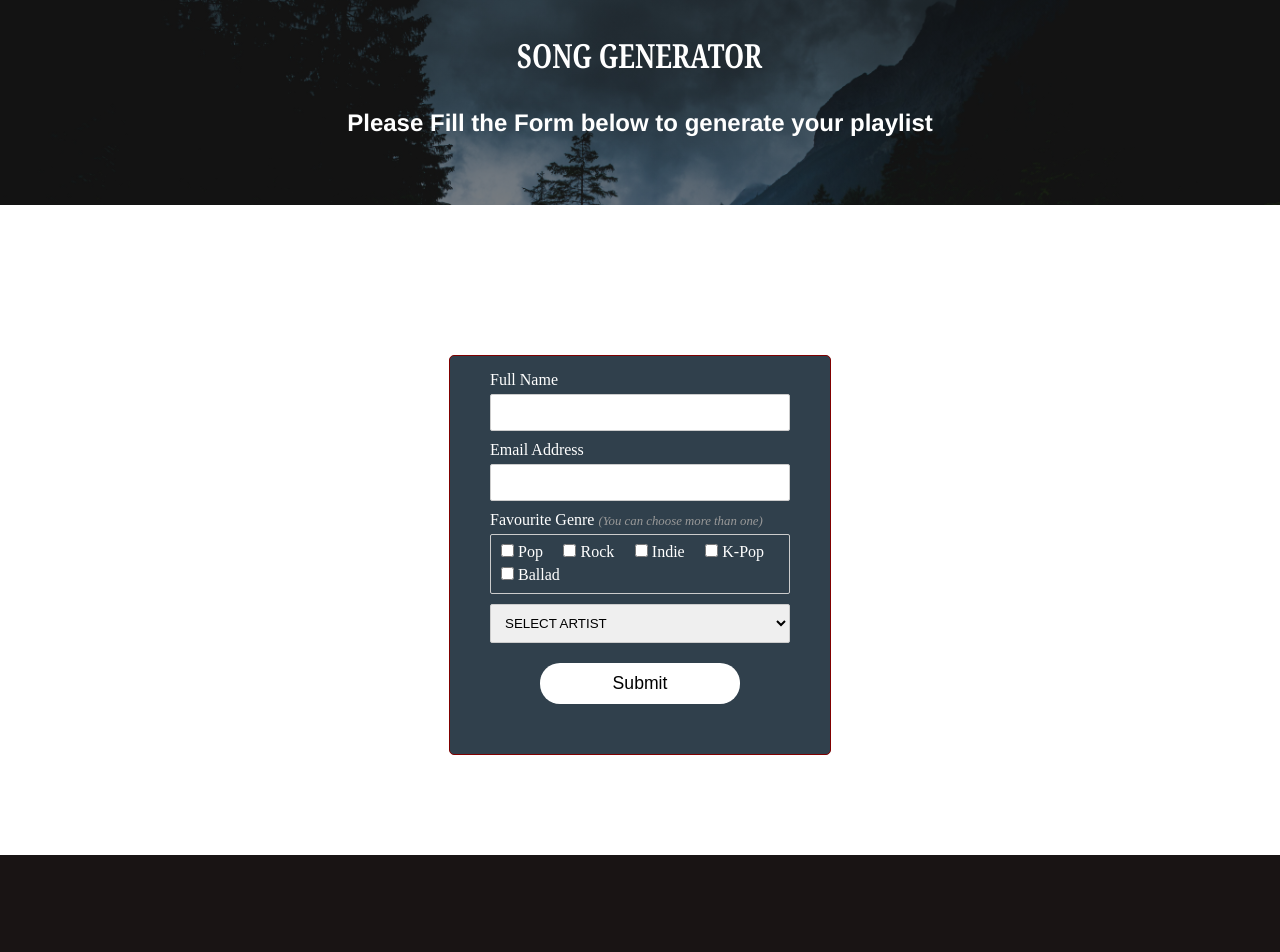
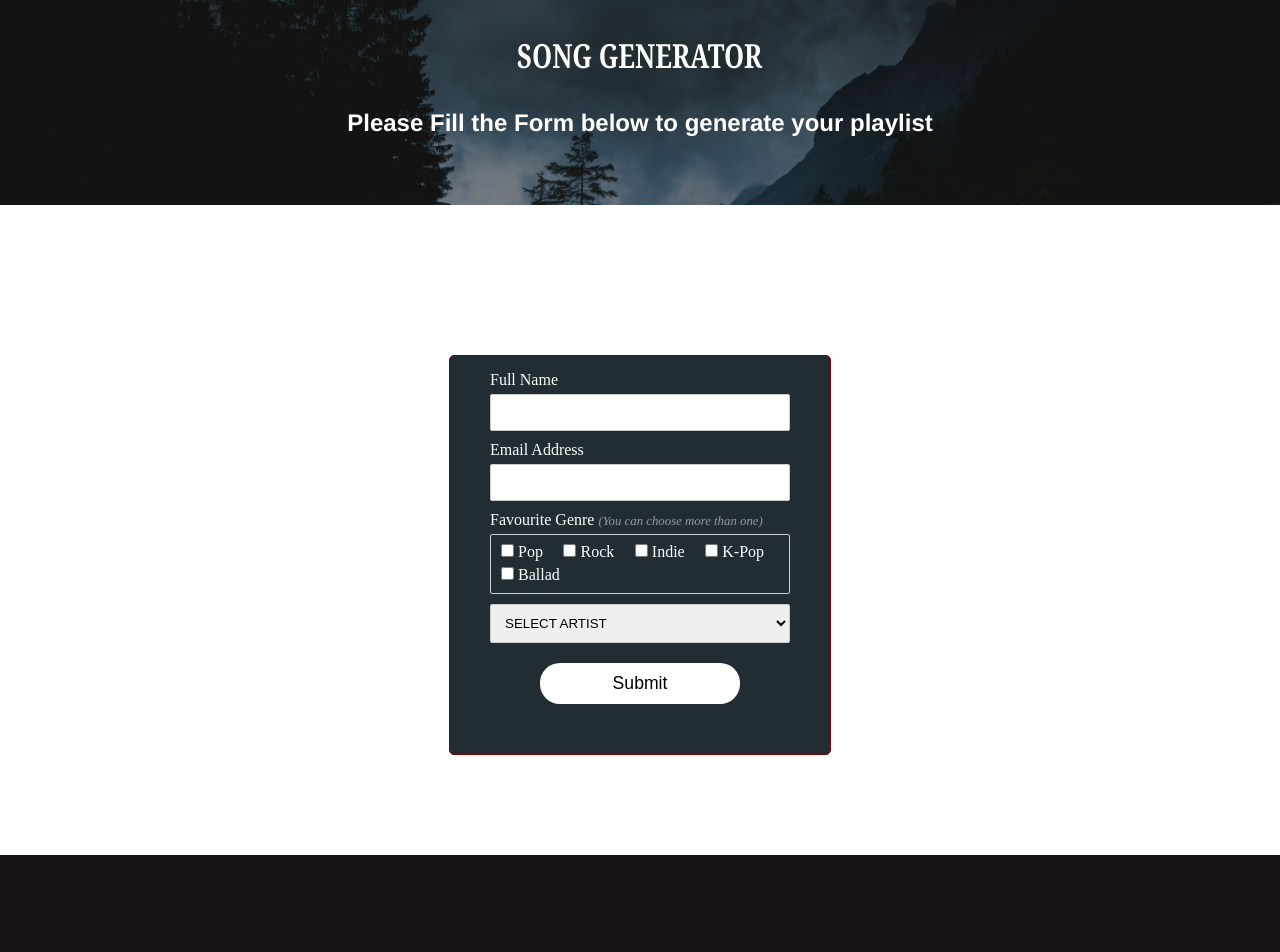
Before and after one commit to dnialaqm/mywebsite, a plain HTML site: page form.html in a window 1280 px wide. Shown: the part 85-1037 px from the top of the page. Drawn offline with Linux system fonts and the light colour scheme.

Commit message:
Update devlin.css

```diff
--- a/css/devlin.css
+++ b/css/devlin.css
@@ -305,7 +305,7 @@ display:inline-block;
 	form {
 		color:white;
     width: 300px;
-       background:#30404C;
+       background:#212C33;
     padding: 15px 40px 40px;
     border: 1px solid maroon;
     margin: 50px auto 0;
```
